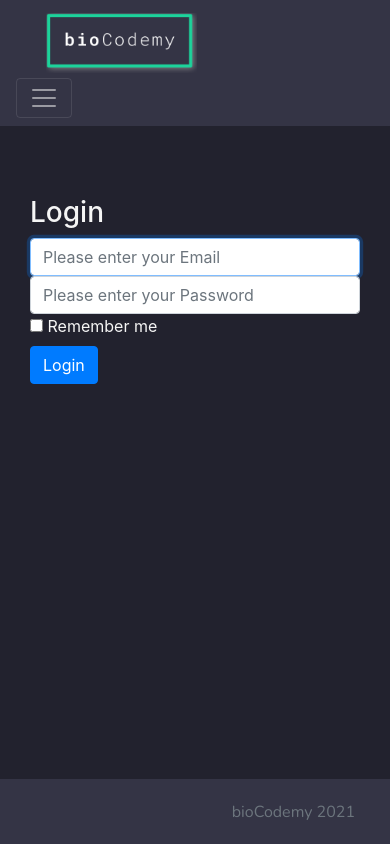
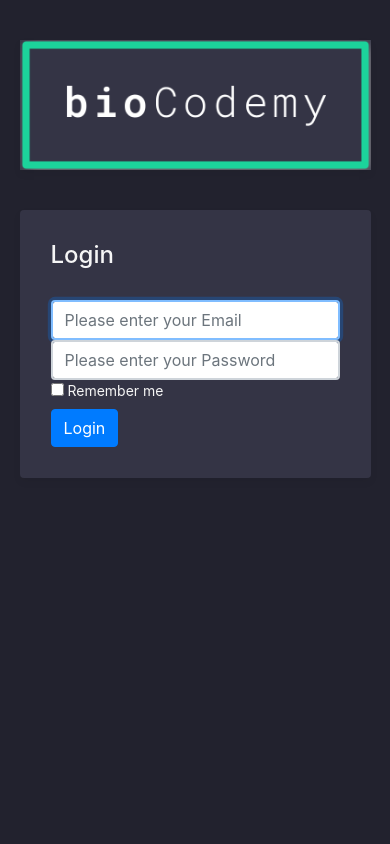
Before and after one commit to aitortxo10/DBW_project, a Flask app: page /login in a window 390 px wide. Run offline with Flask 2, Linux system fonts and the light colour scheme; some libraries are stand-ins or nearby versions.

Commit message:
Login form

```diff
--- a/project/static/index.css
+++ b/project/static/index.css
@@ -154,3 +154,73 @@ button:hover {
 .navbar .nav-item .dropdown-menu{ display: none; }
 .navbar .nav-item:hover .dropdown-menu{ display: block; }
 .navbar .nav-item .dropdown-menu{ margin-top:0; }
+
+body.my-login-page {
+  font-size: 14px;
+}
+
+.my-login-page .brand {
+
+  overflow: hidden;
+  margin: 40px auto;
+  box-shadow: 0 4px 8px rgba(0,0,0,.05);
+  position: relative;
+  z-index: 1;
+}
+
+.my-login-page .brand img {
+  width: 100%;
+}
+
+.my-login-page .card-wrapper {
+  width: 400px;
+}
+
+.my-login-page .card {
+  background-color: #343445;
+  border-color: transparent;
+  box-shadow: 0 4px 8px rgba(0,0,0,.05);
+}
+
+.my-login-page .card.fat {
+  padding: 10px;
+}
+
+.my-login-page .card .card-title {
+  margin-bottom: 30px;
+}
+
+.my-login-page .form-control {
+  border-width: 2.3px;
+}
+
+.my-login-page .form-group label {
+  width: 100%;
+}
+
+.my-login-page .btn.btn-block {
+  padding: 12px 10px;
+}
+
+.my-login-page .footer {
+  margin: 40px 0;
+  color: #888;
+  text-align: center;
+}
+
+@media screen and (max-width: 425px) {
+  .my-login-page .card-wrapper {
+    width: 90%;
+    margin: 0 auto;
+  }
+}
+
+@media screen and (max-width: 320px) {
+  .my-login-page .card.fat {
+    padding: 0;
+  }
+
+  .my-login-page .card.fat .card-body {
+    padding: 15px;
+  }
+}
--- a/project/templates/login.html
+++ b/project/templates/login.html
@@ -1,11 +1,36 @@
 <!-- templates/login.html -->
 
-{% extends "base.html" %}
+<!DOCTYPE html>
+<html lang="en">
+  <head>
+    <meta charset="utf-8">
+    <meta http-equiv="X-UA-Compatible" content="IE=edge">
+    <meta name="viewport" content="width=device-width, initial-scale=1">
+    <meta name="description" content="">
+    <meta name="author" content="">
 
-{% block content %}
-<div class="column is-4 is-offset-4">
-    <div class="container" id=login_box>
-        <h3 class="title">Login</h3>
+    <title>DBW Project</title>
+
+    <!-- Bootstrap -->
+    <link rel="stylesheet"
+          href="{{ url_for('static', filename='bootstrap.min.css') }}">
+    <link rel="stylesheet"
+          href="{{ url_for('static', filename='index.css') }}">
+
+  </head>
+
+
+<body class="my-login-page">
+    <section class="h-100">
+        <div class="container h-100">
+            <div class="row justify-content-md-center h-100">
+                <div class="card-wrapper">
+                    <div class="brand">
+                        <img src="{{ url_for('static', filename='logo1.png') }}" alt="logo">
+                    </div>
+                    <div class="card fat">
+                        <div class="card-body">
+                            <h4 class="card-title">Login</h4>
                             {% with messages = get_flashed_messages() %}
                             {% if messages %}
                                 <div class="alert alert-danger" role="alert">
@@ -35,4 +60,16 @@
                             </form>
                         </div>
                     </div>
-{% endblock %}
+                </div>
+            </div>
+        </div>
+    </section>
+
+
+
+    <script src="{{ url_for('static', filename='jquery.min.js') }}"></script>
+    <script src="{{ url_for('static', filename='bootstrap.min.js') }}"></script>
+
+</body>
+
+</html>
```
Also changed, not shown: project/templates/detailed_exercise.html (+16 -44 lines), project/templates/exercises.html (+0 -11 lines), project/templates/untitled.html (added, +38 -0 lines). Lines whose indentation alone changed are shown as unchanged.
